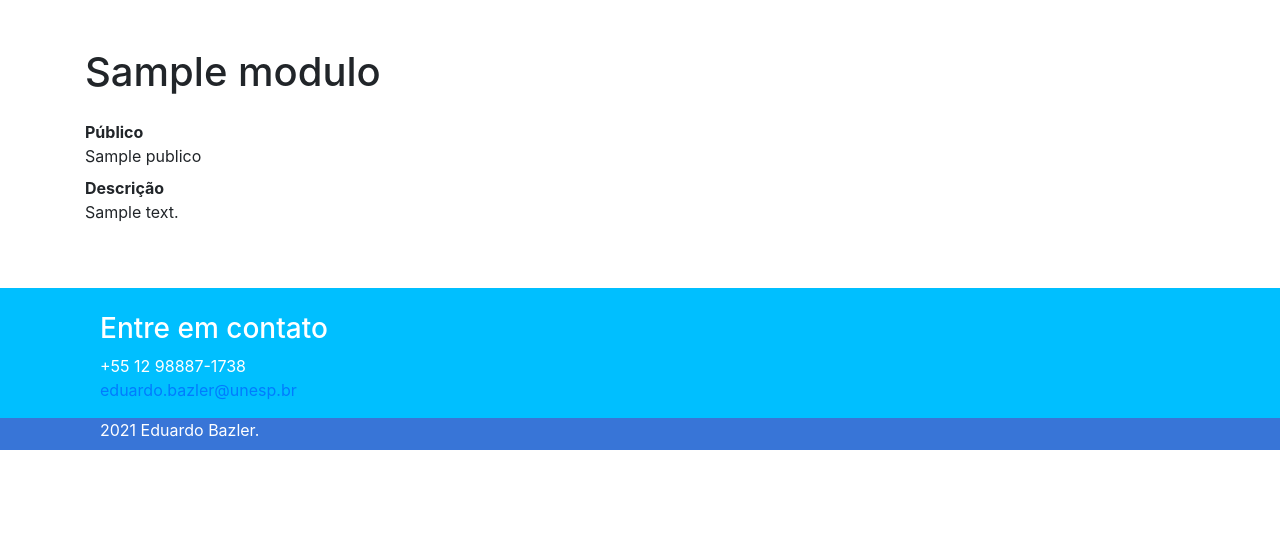
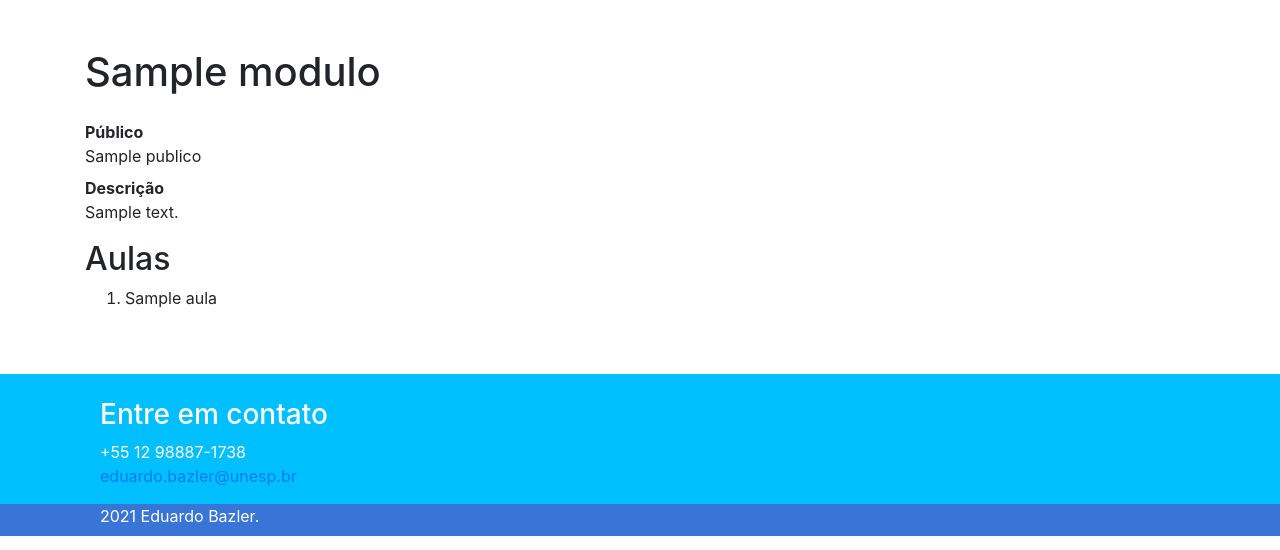
Before and after one commit to eduardobazler/django-curso, a Django app: template pypro/modulos/templates/modulos/modulo_detalhe.html in a window 1280 px wide. Shown: the part 72-622 px from the top of the page. Run offline with Django 3.2, Linux system fonts and the light colour scheme; the template is opened without the code that fills it: most values are stand-ins (such as "Sample title", 1, 10 or a date in 2020); some libraries are stand-ins or nearby versions.

Commit message:
Criar Relacionamento entre Módulo e Aulas

```diff
--- a/pypro/modulos/facade.py
+++ b/pypro/modulos/facade.py
@@ -13,3 +13,7 @@ def listar_modulos_ordenados() -> List[Modulo]:
 
 def encontrar_modulo(slug: str) -> Modulo:
     return Modulo.objects.get(slug=slug)
+
+
+def listar_aulas_de_modulo_ordenadas(modulo: Modulo):
+    return list(modulo.aula_set.order_by('order').all())
--- a/pypro/modulos/templates/modulos/modulo_detalhe.html
+++ b/pypro/modulos/templates/modulos/modulo_detalhe.html
@@ -13,6 +13,12 @@
                     <dt>Descrição</dt>
                     <dd>{{ modulo.descricao }}</dd>
                 </dl>
+                <h2>Aulas</h2>
+                <ol>
+                    {% for aula in aulas %}
+                        <li>{{ aula.titulo }}</li>
+                    {% endfor %}
+                </ol>
 
             </div>
         </div>
--- a/pypro/modulos/views.py
+++ b/pypro/modulos/views.py
@@ -5,4 +5,5 @@ from pypro.modulos import facade
 
 def detalhe(request, slug):
     modulo = facade.encontrar_modulo(slug)
-    return render(request, 'modulos/modulo_detalhe.html', {'modulo': modulo})
+    aulas = facade.listar_aulas_de_modulo_ordenadas(modulo)
+    return render(request, 'modulos/modulo_detalhe.html', {'modulo': modulo, 'aulas': aulas})
```
Also changed, not shown: pypro/modulos/tests/test_modulos_detalhe.py (+12 -2 lines), pypro/modulos/admin.py (line endings or trailing spaces).
